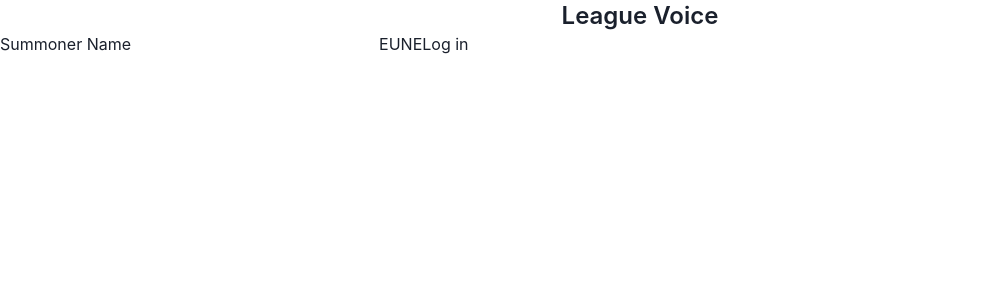
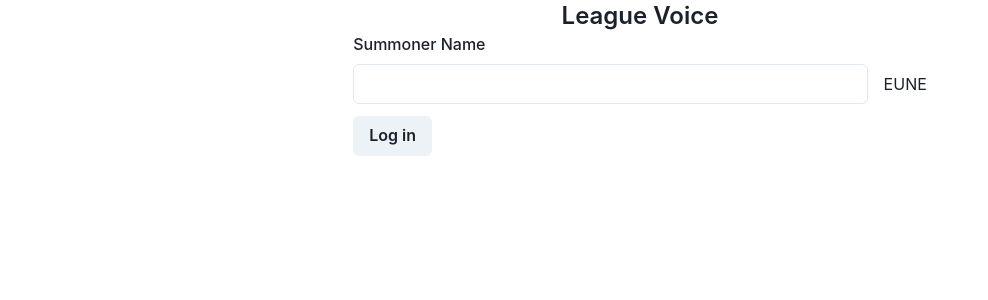
Before and after one commit to Artiu/league-voice-app, a Next.js app: page / in a window 1280 px wide. Shown: the top 300 px of the page, without its empty margins (0-988 px from the left). Built offline with nearby package versions, Linux system fonts and the light colour scheme; no server answers.

Commit message:
Update GUI

```diff
--- a/src/components/JoinedUser.tsx
+++ b/src/components/JoinedUser.tsx
@@ -70,7 +70,7 @@
     };
 
     return (
-        <Card w="max-content" p="4" textAlign="center">
+        <Card px="12" py="4" textAlign="center">
             <CardBody display="flex" flexDir="column" alignItems="center" gap="4">
                 <Heading size="md">{isMyself ? `You (${summonerName})` : summonerName}</Heading>
                 {championImgUrl ? (
--- a/src/components/LoginForm.tsx
+++ b/src/components/LoginForm.tsx
@@ -1,3 +1,4 @@
+import { Button, Container, Flex, FormLabel, Input, Text } from "@chakra-ui/react";
 import { useAuthContext } from "contexts/Auth";
 import { FormEvent, useState } from "react";
 
@@ -11,16 +12,22 @@
     };
 
     return (
+        <Container>
             <form onSubmit={submitForm}>
-            <label htmlFor="summonerName">Summoner Name</label>
-            <input
+                <FormLabel htmlFor="summonerName">Summoner Name</FormLabel>
+                <Flex gap="4" alignItems="center">
+                    <Input
                         type="text"
-                className="summonerName"
+                        id="summonerName"
                         onChange={(e) => setSummonerName(e.target.value)}
                         value={summonerName}
                     />
-            EUNE
-            <button type="submit">Log in</button>
+                    <Text>EUNE</Text>
+                </Flex>
+                <Button type="submit" marginTop="3">
+                    Log in
+                </Button>
             </form>
+        </Container>
     );
 }
--- a/src/layouts/TeamRoom.tsx
+++ b/src/layouts/TeamRoom.tsx
@@ -1,4 +1,4 @@
-import { Button } from "@chakra-ui/react";
+import { Button, Container, Flex, Select, Text } from "@chakra-ui/react";
 import JoinedUser from "components/JoinedUser";
 import { useAuthContext } from "contexts/Auth";
 import { useGameStateContext } from "contexts/GameState";
@@ -194,27 +194,36 @@
     const { summonerName } = useAuthContext();
 
     return (
-        <>
-            <select value={activeMicId} onChange={(e) => updateMic(e.target.value)}>
+        <Container maxW="container.xl" width="full">
+            <Text fontWeight="semibold" fontSize="xl">
+                Microphones:
+            </Text>
+            <Select value={activeMicId} onChange={(e) => updateMic(e.target.value)} marginTop="2">
                 {microphones.map((mic) => (
                     <option key={mic.deviceId} value={mic.deviceId}>
                         {mic.label}
                     </option>
                 ))}
-            </select>
+            </Select>
+            <Flex flexWrap="wrap" paddingBlock="8" justifyContent="center" gap="10">
                 <JoinedUser
                     summonerName={summonerName}
                     connectionState={"connected"}
-                championId={teammates.find((val) => val.summonerName === summonerName).championId}
+                    championId={
+                        teammates.find((val) => val.summonerName === summonerName).championId
+                    }
                     isMyself={true}
                     micSrcObject={activeMic}
                 />
                 {joinedUsers.map((user) => (
                     <JoinedUser key={user.socketId} {...user} isMyself={false} />
                 ))}
+            </Flex>
+            <Flex justifyContent="center">
                 <Button backgroundColor="red.500" onClick={leaveCall}>
                     Leave call
                 </Button>
-        </>
+            </Flex>
+        </Container>
     );
 }
--- a/src/layouts/WaitingForMatch.tsx
+++ b/src/layouts/WaitingForMatch.tsx
@@ -1,3 +1,4 @@
+import { Button, Container, Text } from "@chakra-ui/react";
 import { useAppInfoContext } from "contexts/AppInfo";
 import { useGameStateContext } from "contexts/GameState";
 
@@ -6,11 +7,20 @@
     const { hasLeftCall, joinCall } = useGameStateContext();
 
     return (
-        <>
-            <p>{hasLeftCall ? "Match in progress" : "Waiting for match to start..."}</p>
+        <Container
+            display="flex"
+            flexDirection="column"
+            gap="4"
+            alignItems="center"
+            textAlign="center"
+            marginTop="4"
+        >
+            <Text>{hasLeftCall ? "Match in progress" : "Waiting for match to start..."}</Text>
             {(!isTauri || hasLeftCall) && (
-                <button onClick={joinCall}>{hasLeftCall ? "Reconnect" : "Connect"}</button>
+                <Button width="max-content" onClick={joinCall}>
+                    {hasLeftCall ? "Reconnect" : "Connect"}
+                </Button>
             )}
-        </>
+        </Container>
     );
 }
--- a/src/pages/_app.tsx
+++ b/src/pages/_app.tsx
@@ -5,9 +5,14 @@
 import GameStateContextProvider from "contexts/GameState";
 import SocketIOContextProvider from "contexts/SocketIO";
 import type { AppProps } from "next/app";
+import Head from "next/head";
 
 export default function MyApp({ Component, pageProps }: AppProps) {
     return (
+        <>
+            <Head>
+                <title>League Voice</title>
+            </Head>
             <AppInfoContextProvider>
                 <AuthContextProvider>
                     <ChakraProvider>
@@ -20,5 +25,6 @@
                     </ChakraProvider>
                 </AuthContextProvider>
             </AppInfoContextProvider>
+        </>
     );
 }
```
Also changed, not shown: todo.txt. Lines whose indentation alone changed are shown as unchanged.
